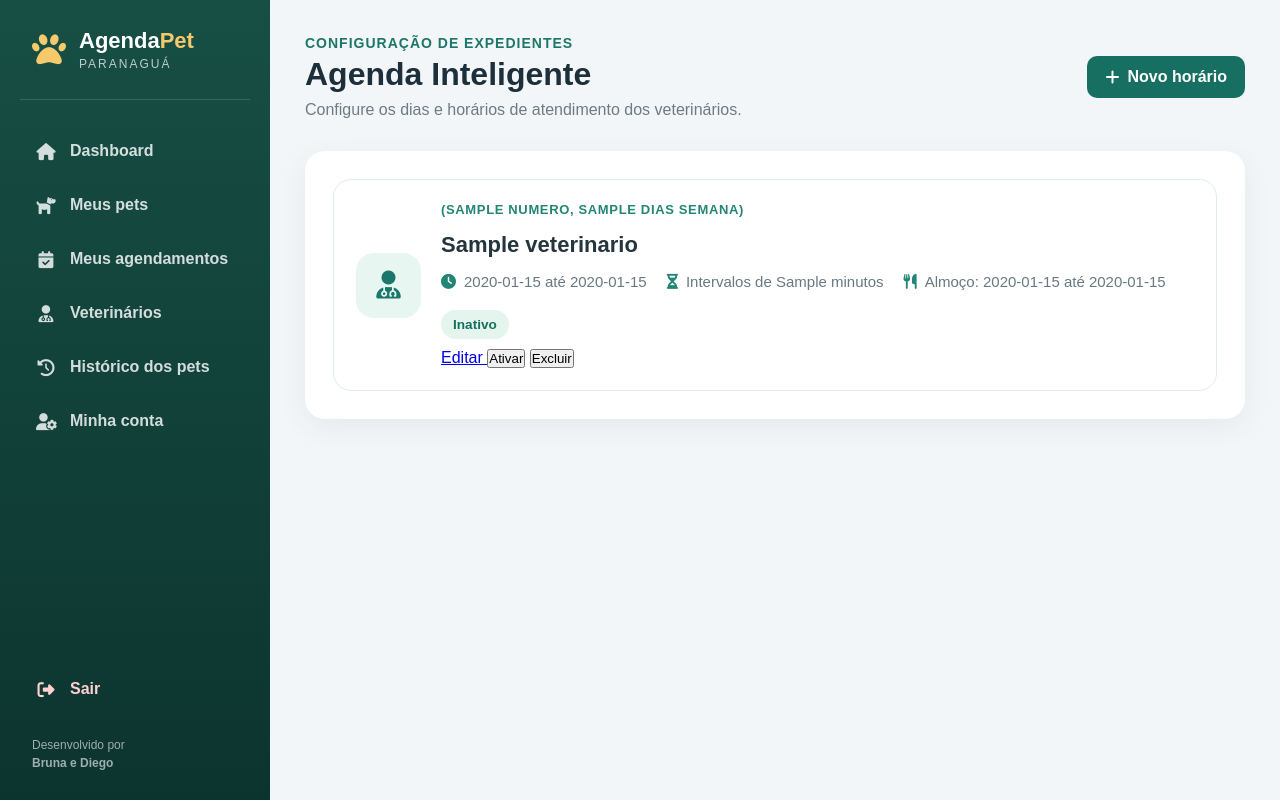
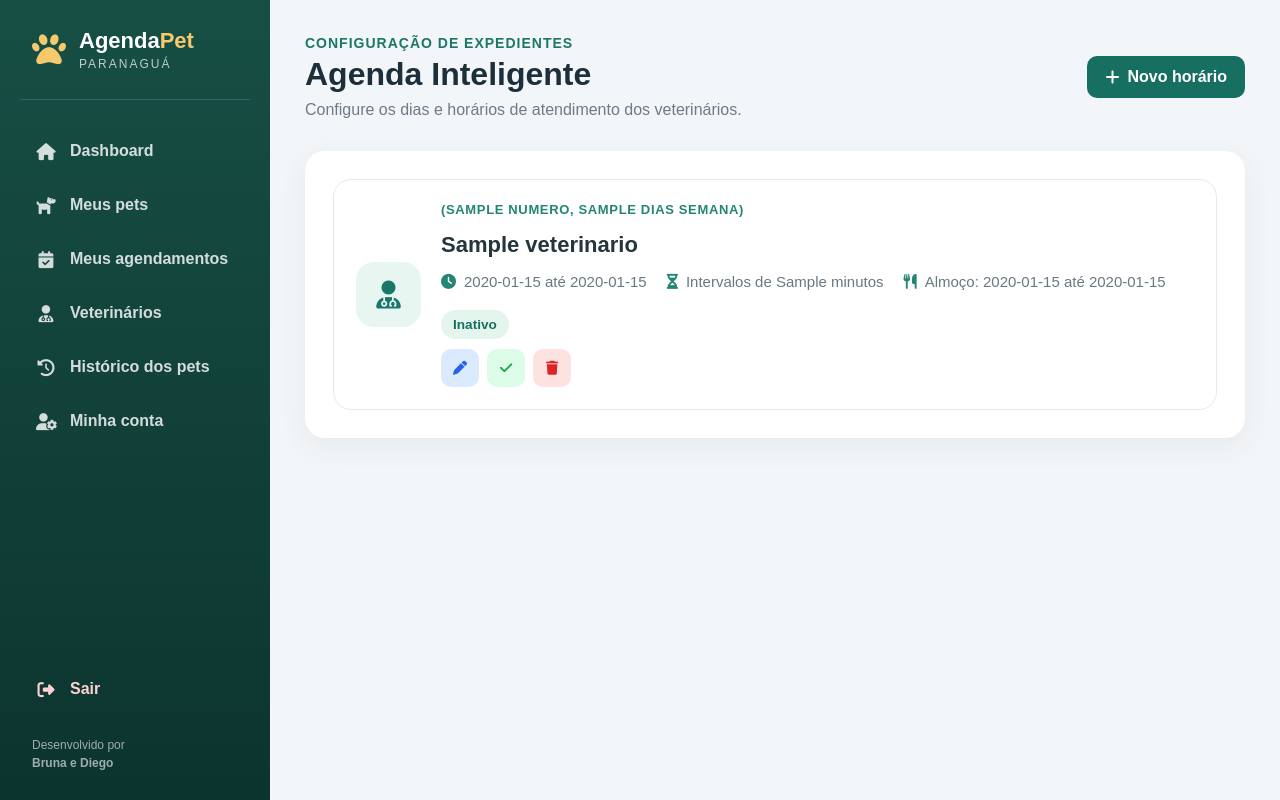
Before and after one commit to Diegames10/AgendaPet, a Python web app: template app/templates/agenda_inteligente/listar.html in a window 1280 px wide. Run offline with Jinja, Linux system fonts and the light colour scheme; the template is opened without the code that fills it: most values are stand-ins (such as "Sample title", 1, 10 or a date in 2020).

Commit message:
Versão 3.10.5 - padroniza botões da Agenda Inteligente

```diff
--- a/app/templates/agenda_inteligente/listar.html
+++ b/app/templates/agenda_inteligente/listar.html
@@ -99,52 +99,73 @@ Agenda Inteligente - AgendaPet
 
                     </span>
 
-                    <div>
+                    <div class="acoes-usuario">
 
+                        <!-- EDITAR -->
                         <a
                             href="{{ url_for(
                                 'agenda_inteligente.editar',
                                 id=horario.id
                             ) }}"
+                            class="botao-acao botao-editar"
+                            title="Editar horário"
                         >
-                            Editar
+                            <i class="fa-solid fa-pen"></i>
                         </a>
 
+                        <!-- ATIVAR / DESATIVAR -->
                         <form
                             method="POST"
                             action="{{ url_for(
                                 'agenda_inteligente.alternar_status',
                                 id=horario.id
                             ) }}"
-                            style="display: inline;"
+                            class="formulario-status"
                         >
 
-                            <button type="submit">
+                            {% if horario.ativo %}
 
-                                {% if horario.ativo %}
-                                    Desativar
-                                {% else %}
-                                    Ativar
-                                {% endif %}
+                                <button
+                                    type="submit"
+                                    class="botao-acao botao-inativar"
+                                    title="Desativar horário"
+                                >
+                                    <i class="fa-solid fa-ban"></i>
+                                </button>
 
-                            </button>
+                            {% else %}
+
+                                <button
+                                    type="submit"
+                                    class="botao-acao botao-ativar"
+                                    title="Ativar horário"
+                                >
+                                    <i class="fa-solid fa-check"></i>
+                                </button>
+
+                            {% endif %}
 
                         </form>
 
+                        <!-- EXCLUIR -->
                         <form
                             method="POST"
                             action="{{ url_for(
                                 'agenda_inteligente.excluir',
                                 id=horario.id
                             ) }}"
-                            style="display: inline;"
+                            class="formulario-status"
                             onsubmit="return confirm(
                                 'Deseja realmente excluir este horário?'
                             );"
                         >
 
-                            <button type="submit">
-                                Excluir
+                            <button
+                                type="submit"
+                                class="botao-acao botao-inativar"
+                                title="Excluir horário"
+                            >
+                                <i class="fa-solid fa-trash"></i>
                             </button>
 
                         </form>
```
